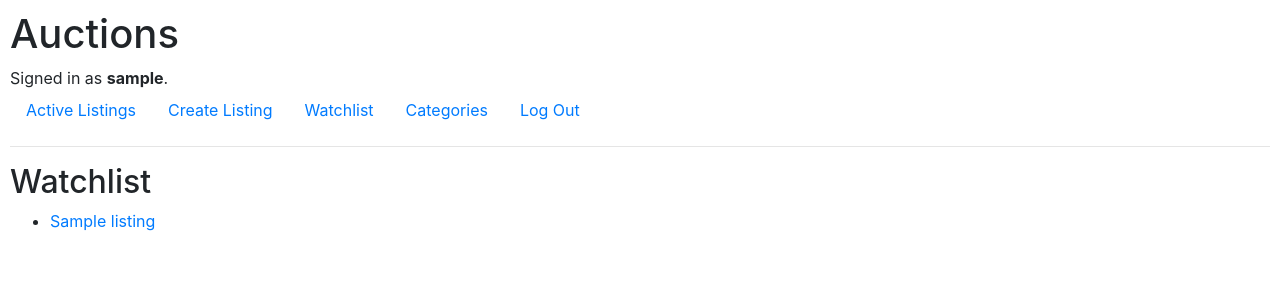
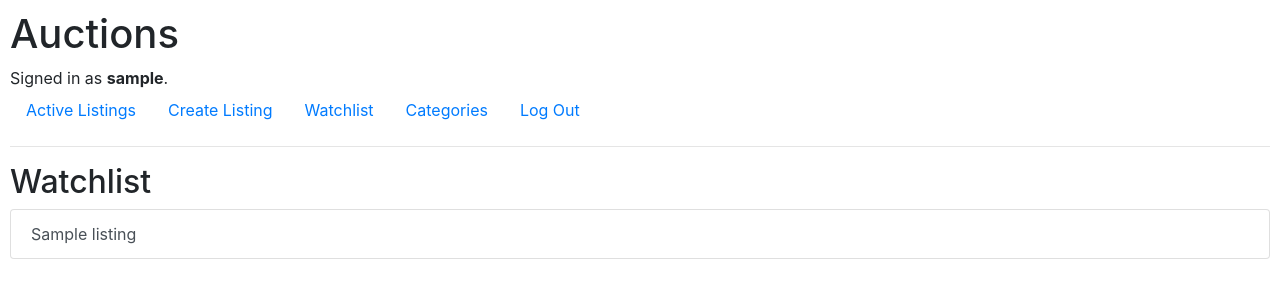
Before and after one commit to zeyuanzhao/cs50w, a Django app: page /watchlist in a window 1280 px wide. Shown: the top 300 px of the page. Run offline with Django 3.2, Linux system fonts and the light colour scheme; a user stored in the database is signed in; tables that the repository leaves empty hold one stand-in row (values such as "Sample post"); parts of the project's set-up code (start-up, migrations or seed data) failed here and were passed over; some libraries are stand-ins or nearby versions.

Commit message:
watchlist page

```diff
--- a/project2/auctions/templates/auctions/watchlist.html
+++ b/project2/auctions/templates/auctions/watchlist.html
@@ -2,9 +2,9 @@
 
 {% block body %}
     <h2>Watchlist</h2>
-    <ul>
+    <ul class="list-group">
         {% for listing in watchlist %}
-            <li><a href="{% url "listing" listing.id %}">{{ listing.title }}</a></li>
+            <a href="{% url "listing" listing.id %}"><li class="list-group-item list-group-item-action">{{ listing.title }}</li></a>
         {% endfor %}
     </ul>
 {% endblock %}
```
